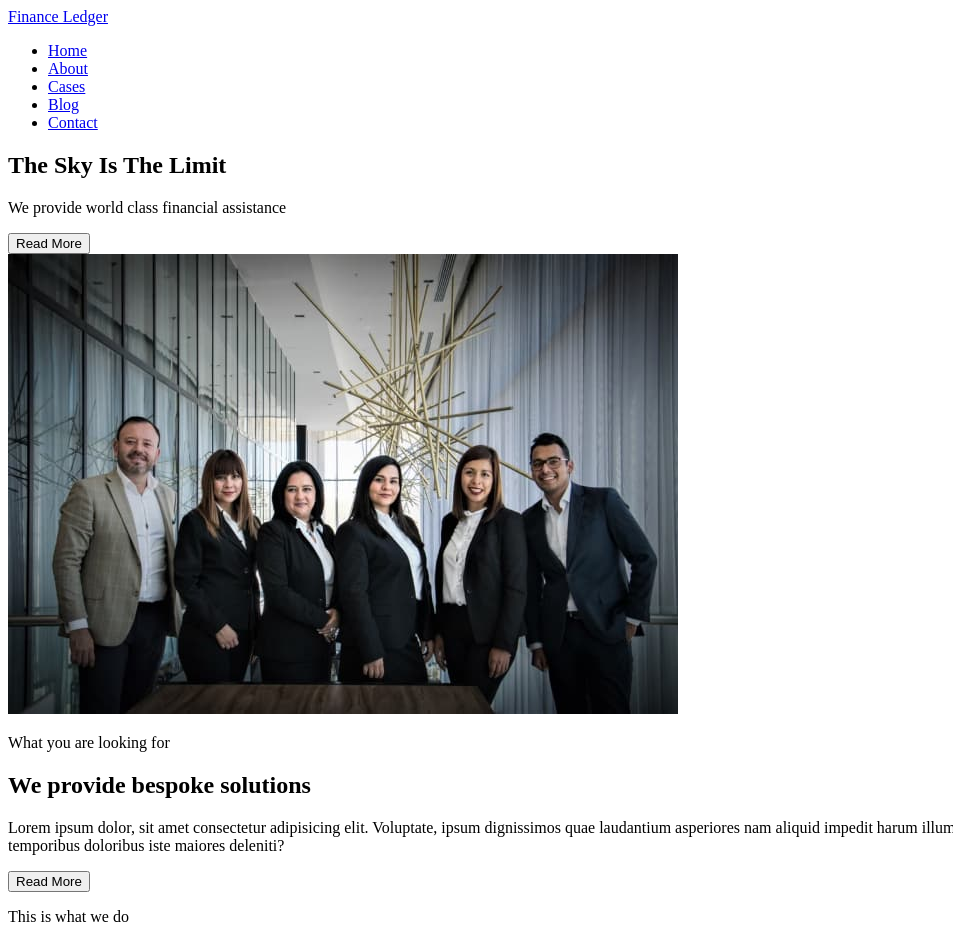
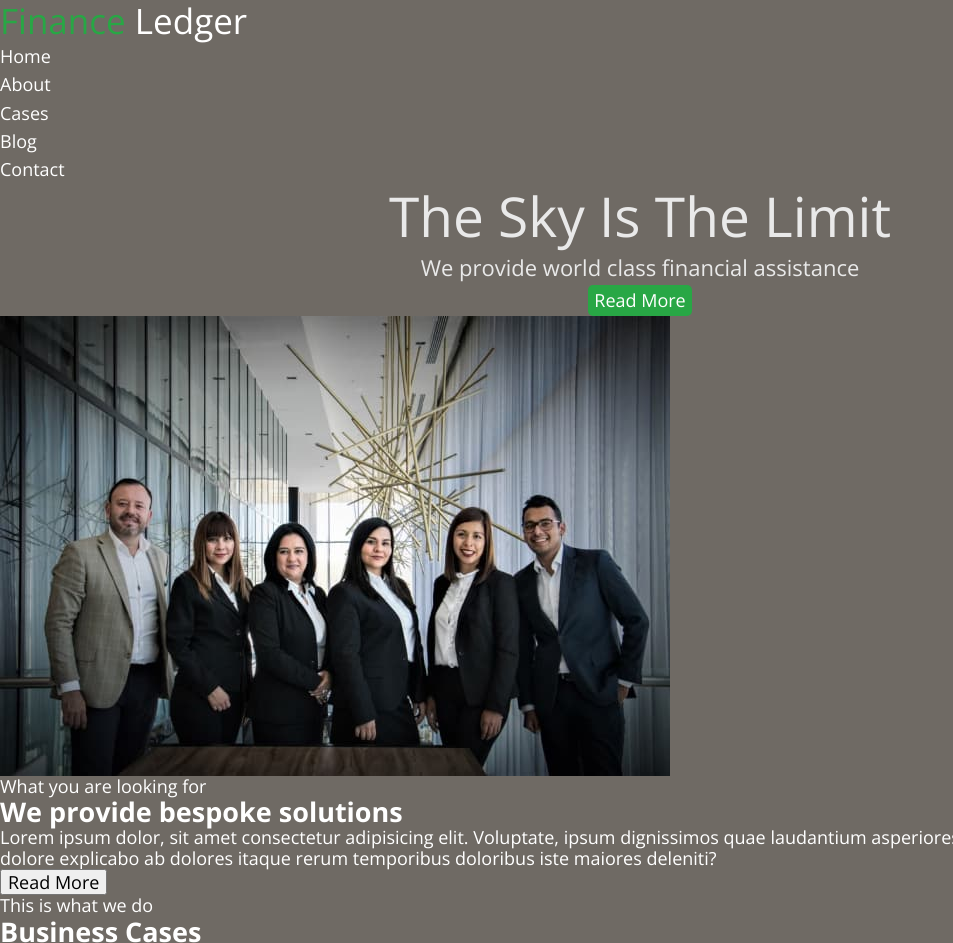
Before and after one commit to kashirin-olexsandr/blended-106_7-8, a plain HTML site: page index.html in a window 1280 px wide. Shown: the top 943 px of the page, without its empty margins (0-953 px from the left). Drawn offline with nearby package versions, Linux system fonts and the light colour scheme.

Commit message:
add_font styles- hedder hero

```diff
--- /dev/null
+++ b/css/styles.css
@@ -0,0 +1,80 @@
+body {
+  font-family: "Open Sans", sans-serif;
+  font-size: 18px;
+  color: #fff;
+  background-color: rgb(111, 106, 100);
+}
+
+h1,
+h2,
+h3,
+h4,
+h5,
+h6,
+p,
+ol,
+ul {
+  margin: 0;
+}
+
+ol,
+ul {
+  padding-left: 0;
+  list-style: none;
+}
+
+a {
+  text-decoration: none;
+}
+
+img {
+  display: block;
+}
+
+.header {
+}
+.nav {
+}
+.header-logo {
+  font-size: 35px;
+  line-height: 1.21;
+  color: #fff;
+}
+
+.header-logo-Finance {
+  color: #28a745;
+}
+
+.header-list {
+}
+.header-item {
+}
+.header-link {
+  line-height: 1.56;
+  color: #fff;
+}
+.hero {
+  text-align: center;
+}
+.hero-title {
+  font-weight: 300;
+  font-size: 55px;
+  line-height: 1.2;
+  text-align: center;
+  color: #e9e9e9;
+}
+
+.hero-text {
+  font-size: 22px;
+  line-height: 1.67;
+  text-align: center;
+  color: #e9e9e9;
+}
+.hero-btn {
+  line-height: 1.56;
+  text-align: center;
+  color: #fff;
+  background-color: #28a745;
+  border-radius: 5px;
+  border: none;
+}
--- a/index.html
+++ b/index.html
@@ -4,27 +4,53 @@
     <meta charset="UTF-8" />
     <meta name="viewport" content="width=device-width, initial-scale=1.0" />
     <title>Document</title>
+    <link
+      rel="stylesheet"
+      href="https://cdnjs.cloudflare.com/ajax/libs/modern-normalize/2.0.0/modern-normalize.min.css"
+      integrity="sha512-4xo8blKMVCiXpTaLzQSLSw3KFOVPWhm/TRtuPVc4WG6kUgjH6J03IBuG7JZPkcWMxJ5huwaBpOpnwYElP/m6wg=="
+      crossorigin="anonymous"
+      referrerpolicy="no-referrer"
+    />
+    <link rel="preconnect" href="https://fonts.googleapis.com" />
+    <link rel="preconnect" href="https://fonts.gstatic.com" crossorigin />
+    <link
+      href="https://fonts.googleapis.com/css2?family=Open+Sans:wght@300..800&display=swap"
+      rel="stylesheet"
+    />
+    <link rel="stylesheet" href="./css/styles.css" />
   </head>
 
   <body>
-    <header>
-      <nav>
-        <a href="./index.html">Finance Ledger</a>
-        <ul>
-          <li><a href="./index.html">Home</a></li>
-          <li><a href="#about">About</a></li>
-          <li><a href="#cases">Cases</a></li>
-          <li><a href="#blog">Blog</a></li>
-          <li><a href="#contact">Contact</a></li>
+    <header class="header">
+      <nav class="nav">
+        <a class="header-logo" href="./index.html"
+          ><span class="header-logo-Finance">Finance</span> Ledger</a
+        >
+        <ul class="header-list">
+          <li class="header-item">
+            <a class="header-link" href="./index.html">Home</a>
+          </li>
+          <li class="header-item">
+            <a class="header-link" href="#about">About</a>
+          </li>
+          <li class="header-item">
+            <a class="header-link" href="#cases">Cases</a>
+          </li>
+          <li class="header-item">
+            <a class="header-link" href="#blog">Blog</a>
+          </li>
+          <li class="header-item">
+            <a class="header-link" href="#contact">Contact</a>
+          </li>
         </ul>
       </nav>
     </header>
 
     <main>
-      <section id="about">
-        <h1>The Sky Is The Limit</h1>
-        <p>We provide world class financial assistance</p>
-        <button type="button">Read More</button>
+      <section class="hero" id="about">
+        <h1 class="hero-title">The Sky Is The Limit</h1>
+        <p class="hero-text">We provide world class financial assistance</p>
+        <button class="hero-btn" type="button">Read More</button>
       </section>
 
       <section>
@@ -97,7 +123,7 @@
           </li>
         </ul>
       </section>
-<section id="post">
+      <section id="post">
         <p>April 16 2020</p>
         <h2>Blog Post One</h2>
         <p>
```
